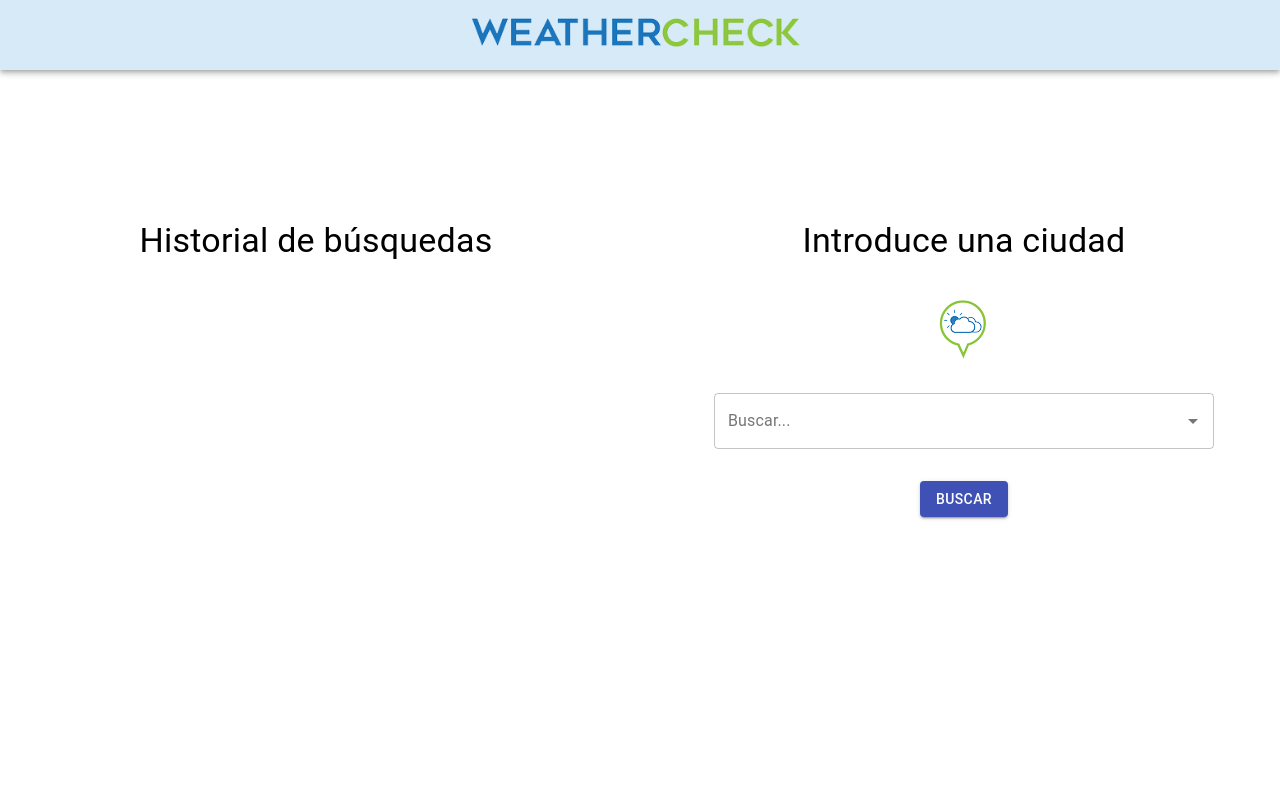
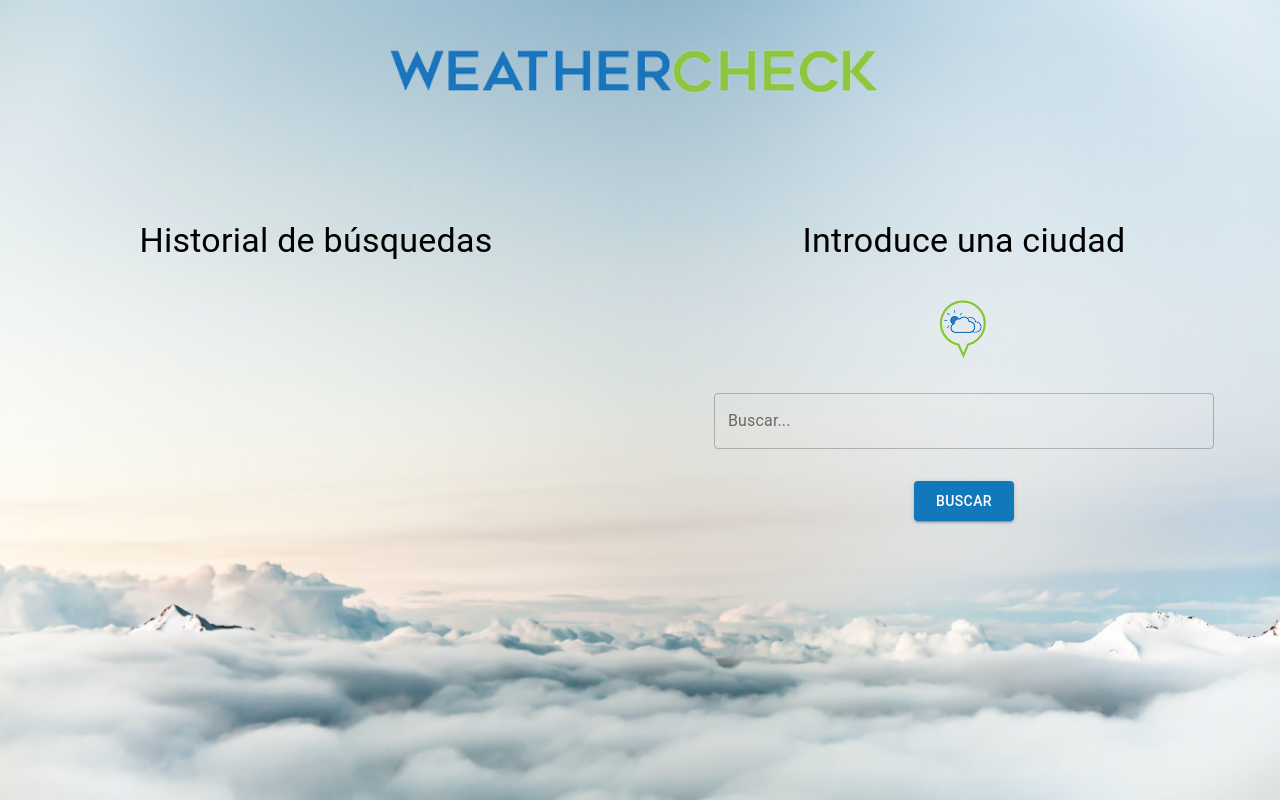
Before and after one commit to cdanniel/weather-check, a React (Create React App) app: page / in a window 1280 px wide. Built offline with nearby package versions, Linux system fonts and the light colour scheme.

Commit message:
añadido imagen de fondo y mejorada la UI

```diff
--- a/src/components/AppBar.js
+++ b/src/components/AppBar.js
@@ -12,7 +12,7 @@ import logo from '../assets/logo.png';
 
 const useStyles = makeStyles((theme) => ({
   appBar: {
-    backgroundColor: '#d6eaf8', // Color azul
+    backgroundColor: '#d6eaf8',
     alignItems: 'center',
     width: '100%',
     height: 70,
--- a/src/components/WeatherCard.js
+++ b/src/components/WeatherCard.js
@@ -15,6 +15,7 @@ const useStyles = makeStyles((theme) => ({
     display: 'flex',
     width: 400,
     marginTop: theme.spacing(2),
+    backgroundColor: '#f5f5ed',
   },
   media: {
     width: 100,
--- a/src/components/WeatherInfo.js
+++ b/src/components/WeatherInfo.js
@@ -14,7 +14,7 @@ const useStyles = makeStyles((theme) => ({
     width: '100%',
   },
   paper: {
-    backgroundColor: theme.palette.background.paper,
+    backgroundColor: '#f9f6ed',
     border: '2px solid #000',
     boxShadow: theme.shadows[5],
     padding: theme.spacing(2, 4, 3),
@@ -107,13 +107,13 @@ function WeatherInfo({ open, onClose, weather }) {
             </Grid>
             <Grid xs={12}>
               <Typography variant="body1" className={classes.temperatureMinMax}>
-                Max: {Math.round(weather.main.temp_max)}°C / Min:{' '}
+                Máx: {Math.round(weather.main.temp_max)}°C / Mín:{' '}
                 {Math.round(weather.main.temp_min)}°C
               </Typography>
             </Grid>
             <Grid xs={12}>
               <Typography variant="body1" className={classes.windHumidity}>
-                Wind: {weather.wind.speed} km/h | Humidity: {weather.main.humidity}%
+                Viento: {weather.wind.speed} km/h | Humedad: {weather.main.humidity}%
               </Typography>
             </Grid>
           </Grid>
--- a/src/pages/HomePage.js
+++ b/src/pages/HomePage.js
@@ -3,18 +3,29 @@ import { makeStyles } from '@material-ui/core/styles';
 import MyAppBar from '../components/AppBar';
 import TextField from '@material-ui/core/TextField';
 import Autocomplete from '@material-ui/lab/Autocomplete';
-import logo from '../assets/logo2.png';
+import logo2 from '../assets/logo2.png';
+import logo from '../assets/logo.png';
 import { Button, Grid } from '@material-ui/core';
 import axios from 'axios';
 import WeatherInfo from '../components/WeatherInfo';
 import WeatherCard from '../components/WeatherCard';
 import Typography from '@material-ui/core/Typography';
+import backgroundImage from '../assets/fondoWeb.jpg';
 
 const useStyles = makeStyles((theme) => ({
   root: {
+    width: '100%',
+    margin: 0,
+    padding: 0,
+    maxWidth: '100vw', //#e2e7e3
+    overflowX: 'hidden',
     display: 'flex',
     flexDirection: 'column',
     alignItems: 'center',
+    backgroundImage: `url(${backgroundImage})`,
+    backgroundSize: 'cover',
+    backgroundPosition: "center",
+    height: '100vh',
   },
   image: {
     maxWidth: '100%',
@@ -28,21 +39,26 @@ const useStyles = makeStyles((theme) => ({
   },
   appBar: {
     position: 'fixed',
-    top: 0,
-    width: '100%',
+    top: -100,
+    width: 520
   },
   derecha: {
     display: 'flex',
     flexDirection: 'column',
     alignItems: 'center',
-    marginTop: 150,
+    marginTop: 220,
   },
   izquierda: {
     display: 'flex',
     flexDirection: 'column',
     alignItems: 'center',
-    marginTop: 150,
+    marginTop: 220,
   },
+  boton: {
+    backgroundColor: '#1078bb',
+    width: 100,
+    height: 40,
+  }
 
 }));
 
@@ -59,7 +75,7 @@ function HomePage() {
     console.log("antes", cities);
     try {
       const response = await axios.get(
-        `https://api.openweathermap.org/data/2.5/weather?q=${city}&appid=c0adeb47bff37ca9089cfe5df84b6399&units=metric`
+        `https://api.openweathermap.org/data/2.5/weather?q=${city}&appid=c0adeb47bff37ca9089cfe5df84b6399&units=metric&lang=es`
       );
       setWeather(response.data);
       console.log(response.data);
@@ -78,7 +94,7 @@ function HomePage() {
 
   return (
     <div className={classes.root}>
-      <MyAppBar className={classes.appBar}/>
+      <img src={logo} alt="Imagen" className={classes.appBar} />
       <Grid container spacing={2}>
         <Grid item xs={12} md={6} className={classes.izquierda}>
           <Typography variant="h4" component="h2">
@@ -92,20 +108,15 @@ function HomePage() {
           <Typography variant="h4" component="h2">
             Introduce una ciudad
           </Typography>
-          <img src={logo} alt="Imagen" className={classes.image} />
-          <Autocomplete
-            options={options}
-            onChange={(event, value) => setCity(value)}
-            renderInput={(params) => (
-              <TextField
-                {...params}
-                label="Buscar..."
-                variant="outlined"
-                className={classes.search}
-              />
-            )}
+          <img src={logo2} alt="Imagen" className={classes.image} />
+          <TextField
+            label="Buscar..."
+            variant="outlined"
+            className={classes.search}
+            value={city}
+            onChange={(event) => setCity(event.target.value)}
           />
-          <Button variant="contained" color="primary" onClick={handleSearch}>
+          <Button className={classes.boton} variant="contained" color="primary" onClick={handleSearch}>
             Buscar
           </Button>
           {showModal && <WeatherInfo open={true} weather={weather} onClose={() => setShowModal(false)} />}
```
Also changed, not shown: src/assets/fondoWeb.jpg (added), src/assets/fondoWeb.png (added).
